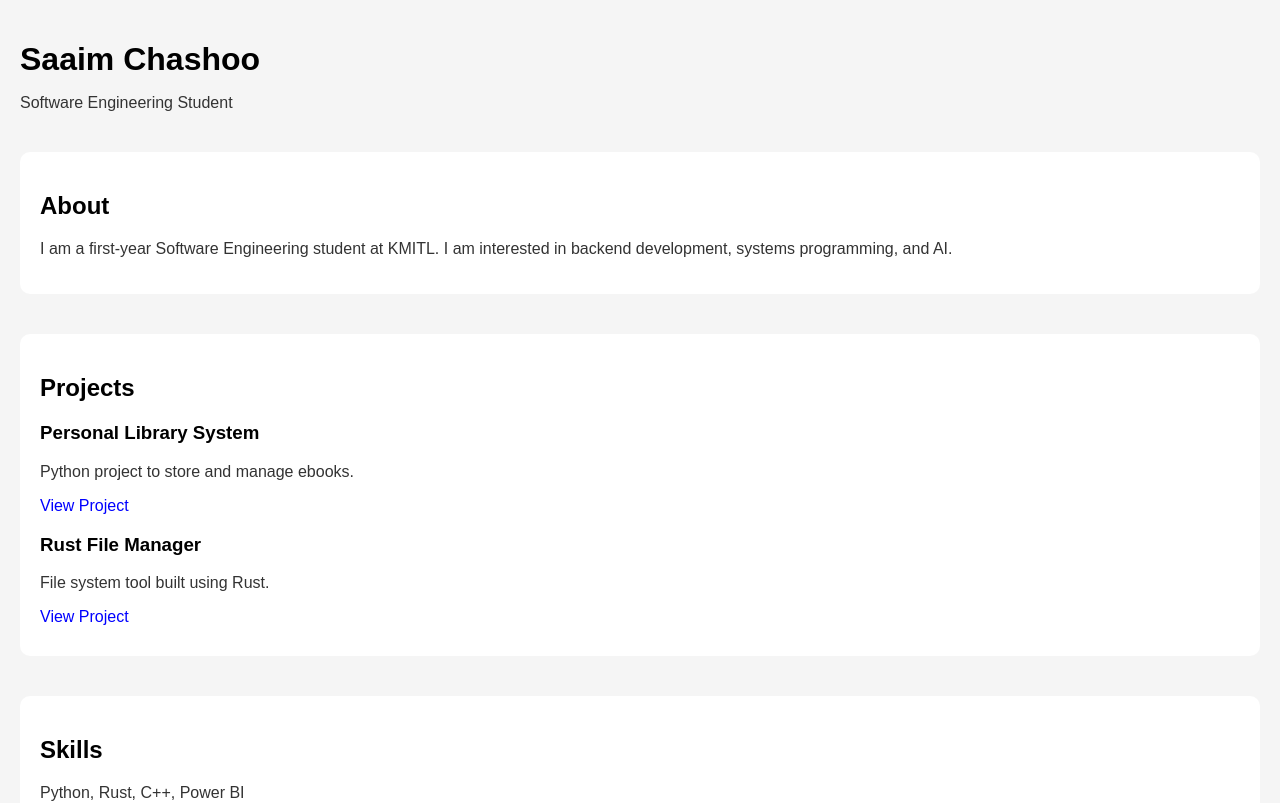
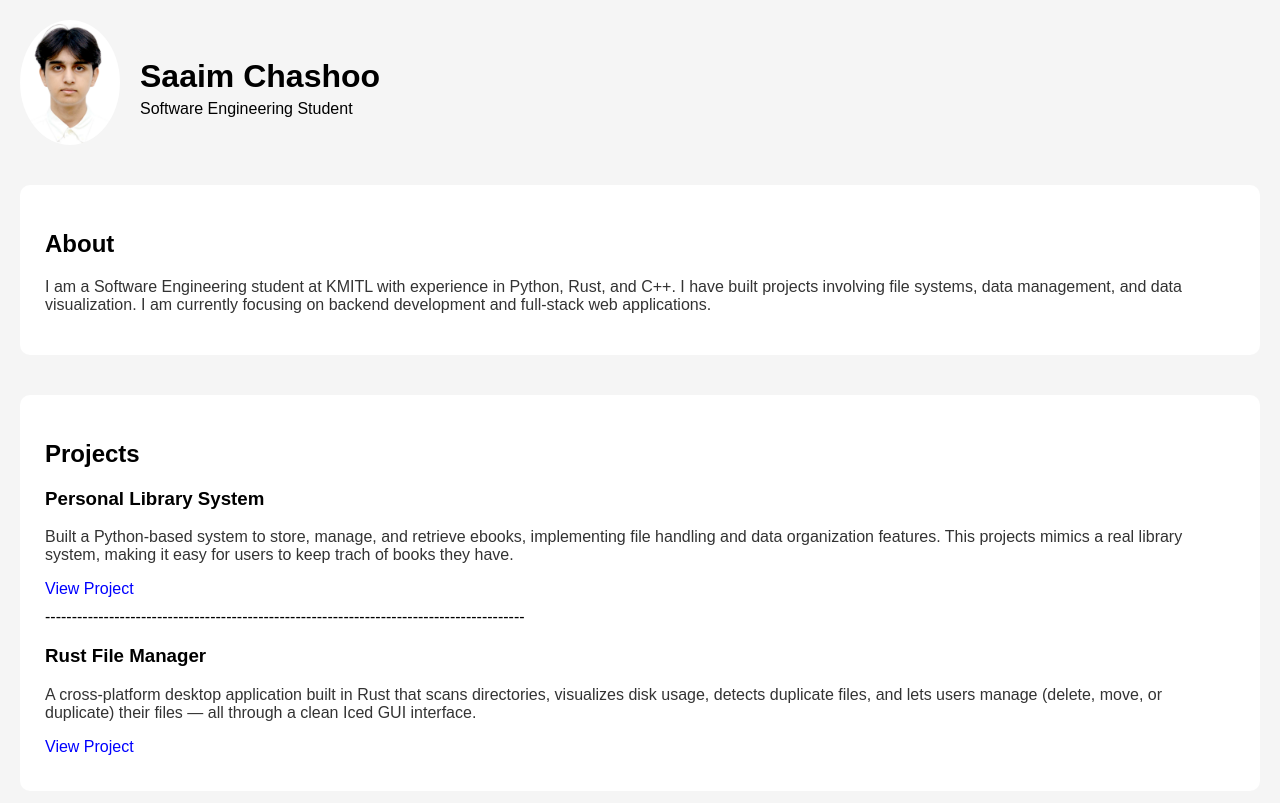
Before and after one commit to SaaimCash/portfolio, a React app: page / in a window 1280 px wide. Shown: the top 803 px of the page. Built offline with nearby package versions, Linux system fonts and the light colour scheme; the HTML template or start-up script is replaced by a standard one.

Commit message:
V1 complete

```diff
--- a/src/App.jsx
+++ b/src/App.jsx
@@ -1,15 +1,26 @@
 function App() {
   return (
     <div>
-      <h1>Saaim Chashoo</h1>
-      <p>Software Engineering Student</p>
+      <div style={{ display: "flex", alignItems: "center", gap: "20px" }}>
+        <img
+          src="/profile.jpg"
+          alt="Profile"
+          style={{ width: "100px", borderRadius: "50%" }}
+        />
+
+        <div>
+          <h1>Saaim Chashoo</h1>
+          <p2>Software Engineering Student</p2>
+        </div>
+      </div>
 
       <section>
         <h2>About</h2>
         <p>
-          I am a first-year Software Engineering student at KMITL.
-          I am interested in backend development, systems programming,
-          and AI.
+          I am a Software Engineering student at KMITL with experience in Python,
+          Rust, and C++. I have built projects involving file systems, data
+          management, and data visualization. I am currently focusing on backend
+          development and full-stack web applications.
         </p>
       </section>
 
@@ -18,15 +29,25 @@ function App() {
 
   <div>
     <h3>Personal Library System</h3>
-    <p>Python project to store and manage ebooks.</p>
+    <p>
+      Built a Python-based system to store, manage, and retrieve ebooks,
+      implementing file handling and data organization features. This projects
+      mimics a real library system, making it easy for users to keep trach of books they have.
+    </p>
     <a href="https://github.com/SaaimCash/Personal-Library-System" target="_blank">
       View Project
     </a>
   </div>
 
+<div>
+
+   ------------------------------------------------------------------------------------------
+</div>
   <div>
     <h3>Rust File Manager</h3>
-    <p>File system tool built using Rust.</p>
+    <p>A cross-platform desktop application built in Rust that scans directories,
+      visualizes disk usage, detects duplicate files, and lets users manage
+      (delete, move, or duplicate) their files — all through a clean Iced GUI interface.</p>
     <a href="https://github.com/ifelsebetter/disk-usage-visualizer" target="_blank">
       View Project
     </a>
--- a/src/index.css
+++ b/src/index.css
@@ -33,3 +33,8 @@ a {
 a:hover {
   text-decoration: underline;
 }
+
+section {
+  margin-top: 40px;
+  padding: 25px;
+}
```
Also changed, not shown: public/profile.jpg (added).
